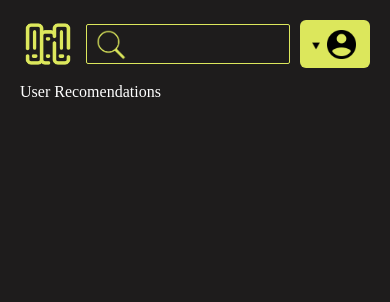
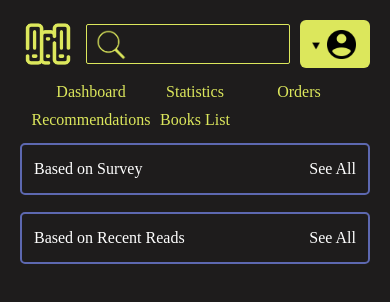
Before and after one commit to AymanHawk/Library-System, a Next.js app: page /user/recommendation/1 in a window 390 px wide. Shown: the top 302 px of the page. Built offline with nearby package versions, Linux system fonts and the light colour scheme.

Commit message:
Mobile responsive, not sure where the see all links are supposed to lead to for now

```diff
--- a/src/app/user/dashboard/[id]/page.jsx
+++ b/src/app/user/dashboard/[id]/page.jsx
@@ -20,7 +20,7 @@ function Dashboard() {
             Recommendations
           </h1>
           <div className="border border-secondary rounded-[5px] border-2 p-2">
-            <a href="/user/recommendation">See All</a>
+            <a href="/user/recommendation/id">See All</a>
           </div>
         </div>
         <div>
--- a/src/app/user/recommendation/[id]/page.jsx
+++ b/src/app/user/recommendation/[id]/page.jsx
@@ -1,9 +1,36 @@
-import React from 'react'
+import React from "react";
+import { DashboardNavbar } from "../../../../components/DashboardNavbar";
 
 function Recomendations() {
   return (
-    <div>User Recomendations</div>
-  )
+    <div>
+      <DashboardNavbar />
+      <div>
+        <div className="border border-secondary rounded-[5px] border-2 p-3 mb-[5%]">
+          <div className="flex justify-between items-center">
+            <h1 className="text-white sm:text-2xl md:text-2xl lg:text-4xl xl:text-4xl">
+              Based on Survey
+            </h1>
+            <a href="" className="text-1xl">
+              See All
+            </a>
+          </div>
+          {/* Books go here */}
+        </div>
+        <div className="border border-secondary rounded-[5px] border-2 p-3">
+          <div className="flex justify-between items-center">
+            <h1 className="text-white sm:text-2xl md:text-2xl lg:text-4xl xl:text-4xl">
+              Based on Recent Reads
+            </h1>
+            <a href="" className="text-1xl">
+              See All
+            </a>
+            {/* Books go here */}
+          </div>
+        </div>
+      </div>
+    </div>
+  );
 }
 
-export default Recomendations
+export default Recomendations;
```
